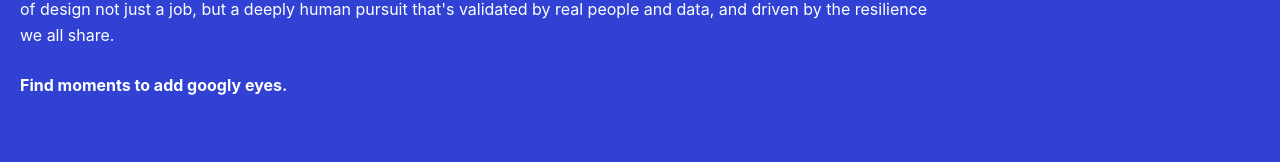
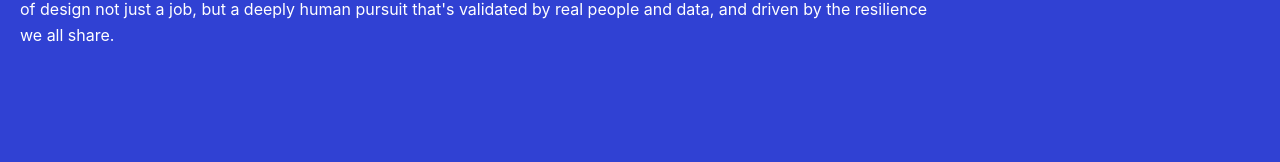
Before and after one commit to avoiceandname/portfolio, a Next.js app: page /craft in a window 1280 px wide. Shown: the part 3664-3826 px from the top of the page. Built offline with nearby package versions, Linux system fonts and the light colour scheme.

Commit message:
craft text edit

```diff
--- a/pages/craft.tsx
+++ b/pages/craft.tsx
@@ -221,9 +221,6 @@ export default function Contact() {
                   pursuit that's validated by real people and data, and driven
                   by the resilience we all share.
                 </p>
-                <p className="text-left font-bold leading-relaxed xl:w-3/4 lg:w-3/4 lg:text-l md:text-md">
-                  Find moments to add googly eyes.
-                </p>
               </span>
             </div>
           </div>
```
